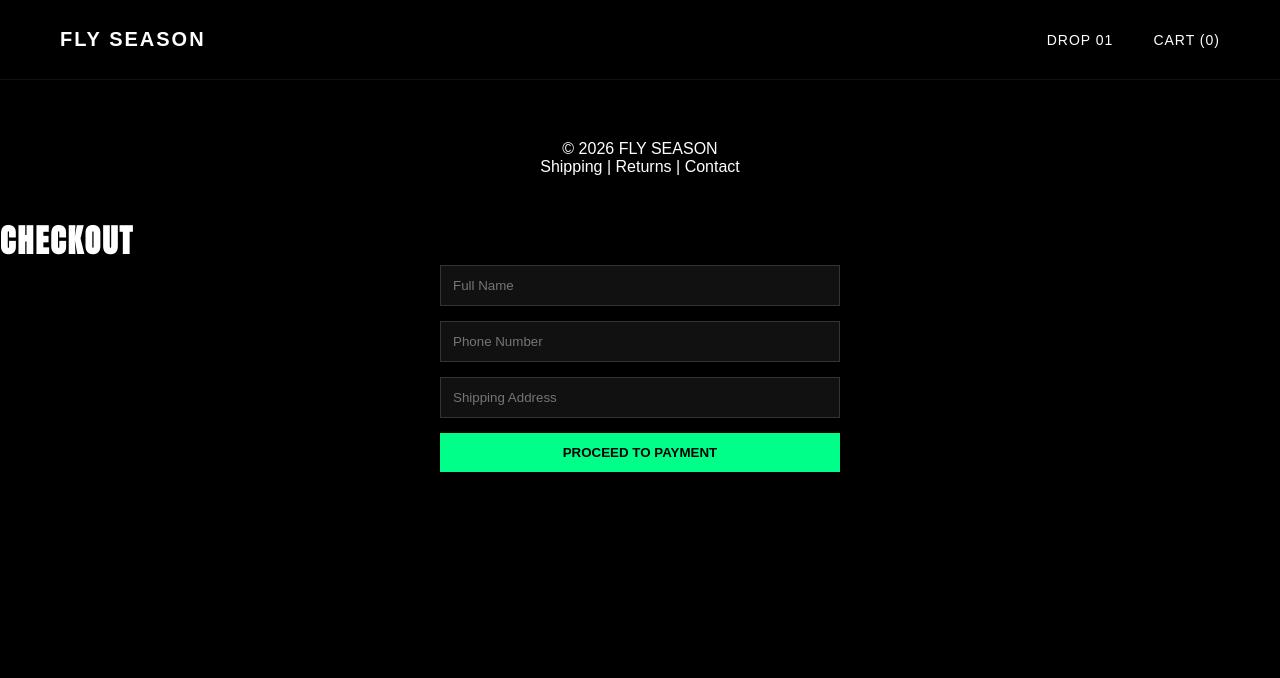
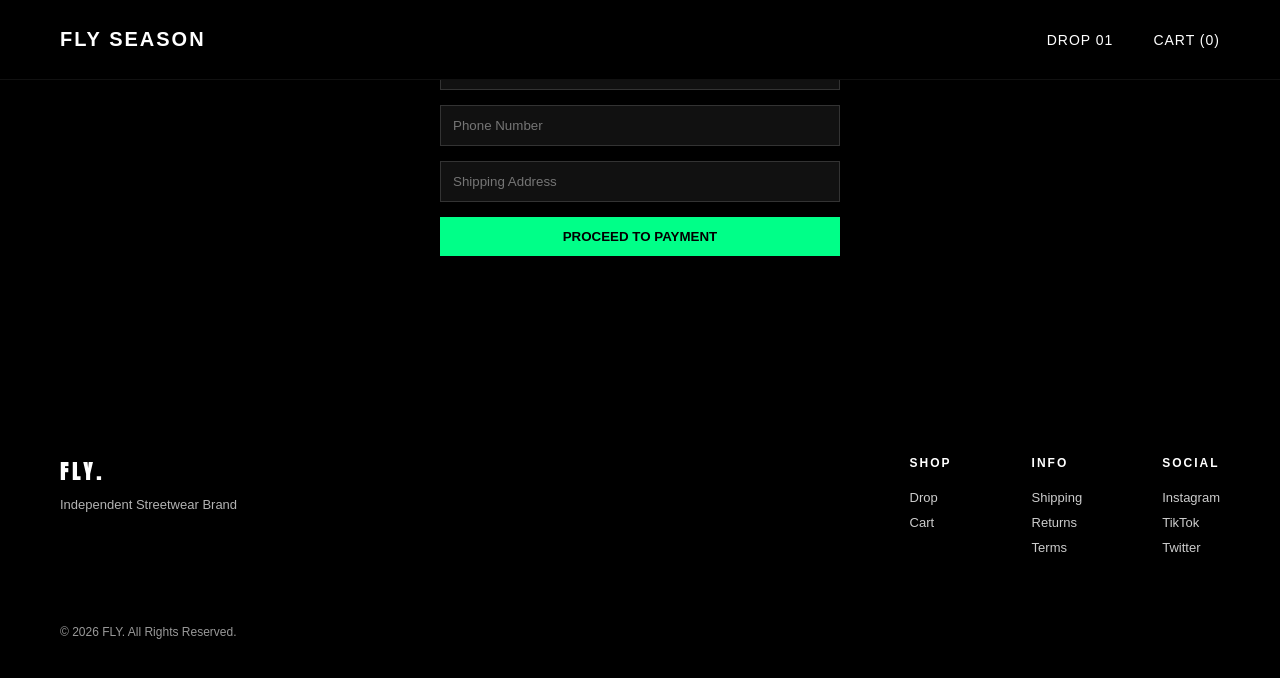
Before and after one commit to Kassim999999/Saint-Attire, a React (Vite) app: page /checkout in a window 1280 px wide. Shown: the top 678 px of the page. Built offline with nearby package versions, Linux system fonts and the light colour scheme.

Commit message:
Create Footer and style

```diff
--- a/src/App.jsx
+++ b/src/App.jsx
@@ -14,7 +14,6 @@
     <CartProvider>
       <BrowserRouter>
         <Navbar />
-        <Footer />
         <Routes>
           <Route path="/" element={<Home />} />
           <Route path="/drop" element={<Drop />} />
@@ -22,6 +21,7 @@
           <Route path="/cart" element={<Cart />} />
           <Route path="/checkout" element={<Checkout />} />
         </Routes>
+        <Footer />
       </BrowserRouter>
     </CartProvider>
   );
--- a/src/components/Footer.jsx
+++ b/src/components/Footer.jsx
@@ -1,12 +1,41 @@
+import { Link } from "react-router-dom"
 import "../styles/Footer.css"
-
-
 
 export default function Footer() {
   return (
     <footer className="footer">
-      <p>© 2026 FLY SEASON</p>
-      <p>Shipping | Returns | Contact</p>
+      <div className="footer-top">
+        <div className="footer-brand">
+          <h2>FLY.</h2>
+          <p>Independent Streetwear Brand</p>
+        </div>
+
+        <div className="footer-links">
+          <div>
+            <h4>SHOP</h4>
+            <Link to="/drop">Drop</Link>
+            <Link to="/cart">Cart</Link>
+          </div>
+
+          <div>
+            <h4>INFO</h4>
+            <a href="#">Shipping</a>
+            <a href="#">Returns</a>
+            <a href="#">Terms</a>
+          </div>
+
+          <div>
+            <h4>SOCIAL</h4>
+            <a href="#">Instagram</a>
+            <a href="#">TikTok</a>
+            <a href="#">Twitter</a>
+          </div>
+        </div>
+      </div>
+
+      <div className="footer-bottom">
+        <p>© 2026 FLY. All Rights Reserved.</p>
+      </div>
     </footer>
-  );
+  )
 }
--- a/src/styles/Footer.css
+++ b/src/styles/Footer.css
@@ -1,6 +1,71 @@
 .footer {
-    text-align: center;
-    padding: 40px;
     background: #000;
-    margin-top: 100px;
+    color: #fff;
+    padding: 80px 60px 40px;
+    margin-top: 120px;
 }
+
+.footer-top {
+    display: flex;
+    justify-content: space-between;
+    flex-wrap: wrap;
+    gap: 60px;
+}
+
+.footer-brand h2 {
+    font-size: 20px;
+    letter-spacing: 4px;
+}
+
+.footer-brand p {
+    font-size: 13px;
+    opacity: 0.7;
+    margin-top: 10px;
+}
+
+.footer-links {
+    display: flex;
+    gap: 80px;
+}
+
+.footer-links h4 {
+    font-size: 12px;
+    letter-spacing: 2px;
+    margin-bottom: 20px;
+}
+
+.footer-links a {
+    display: block;
+    font-size: 13px;
+    margin-bottom: 10px;
+    text-decoration: none;
+    color: white;
+    opacity: 0.8;
+    transition: 0.3s;
+}
+
+.footer-links a:hover {
+    opacity: 1;
+}
+
+.footer-bottom {
+    margin-top: 60px;
+    font-size: 12px;
+    opacity: 0.6;
+}
+
+
+@media (max-width: 768px) {
+    .footer {
+        padding: 60px 20px 40px;
+    }
+
+    .footer-top {
+        flex-direction: column;
+    }
+
+    .footer-links {
+        flex-direction: column;
+        gap: 40px;
+    }
+}
```
